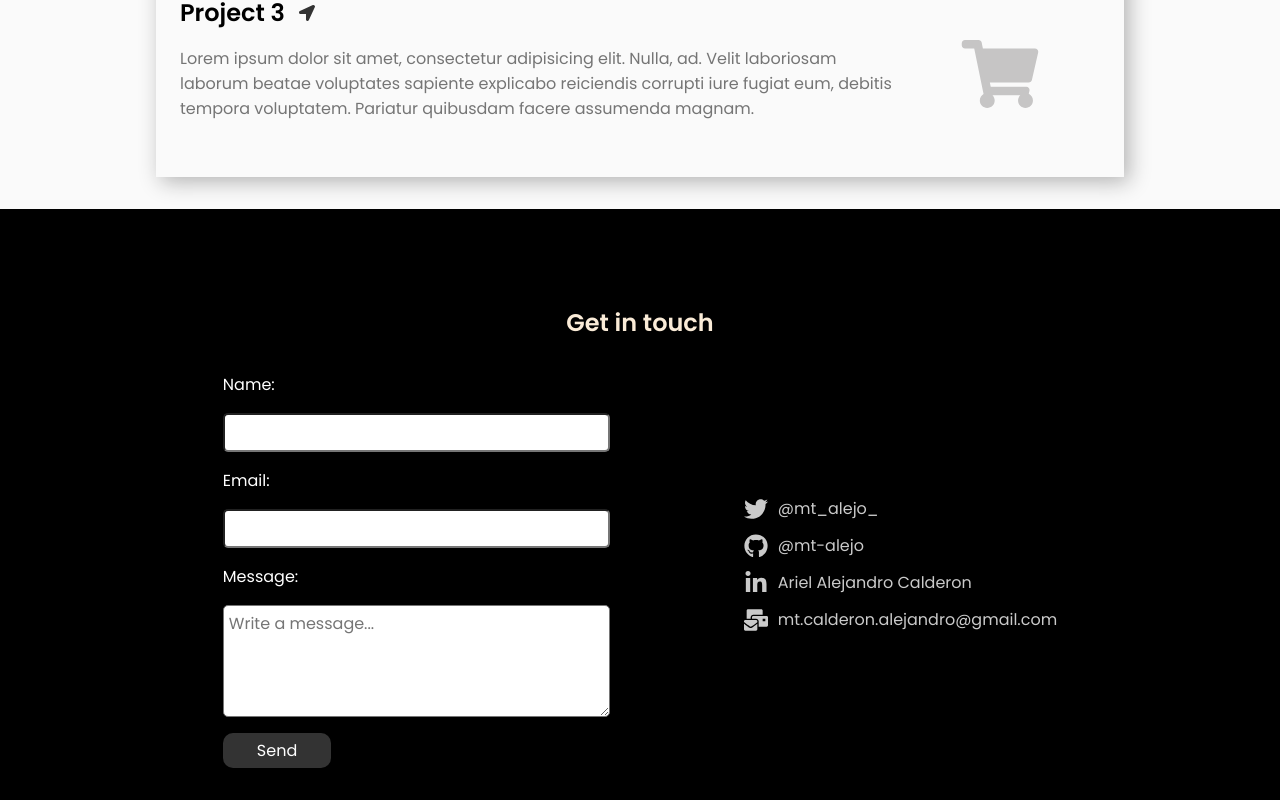
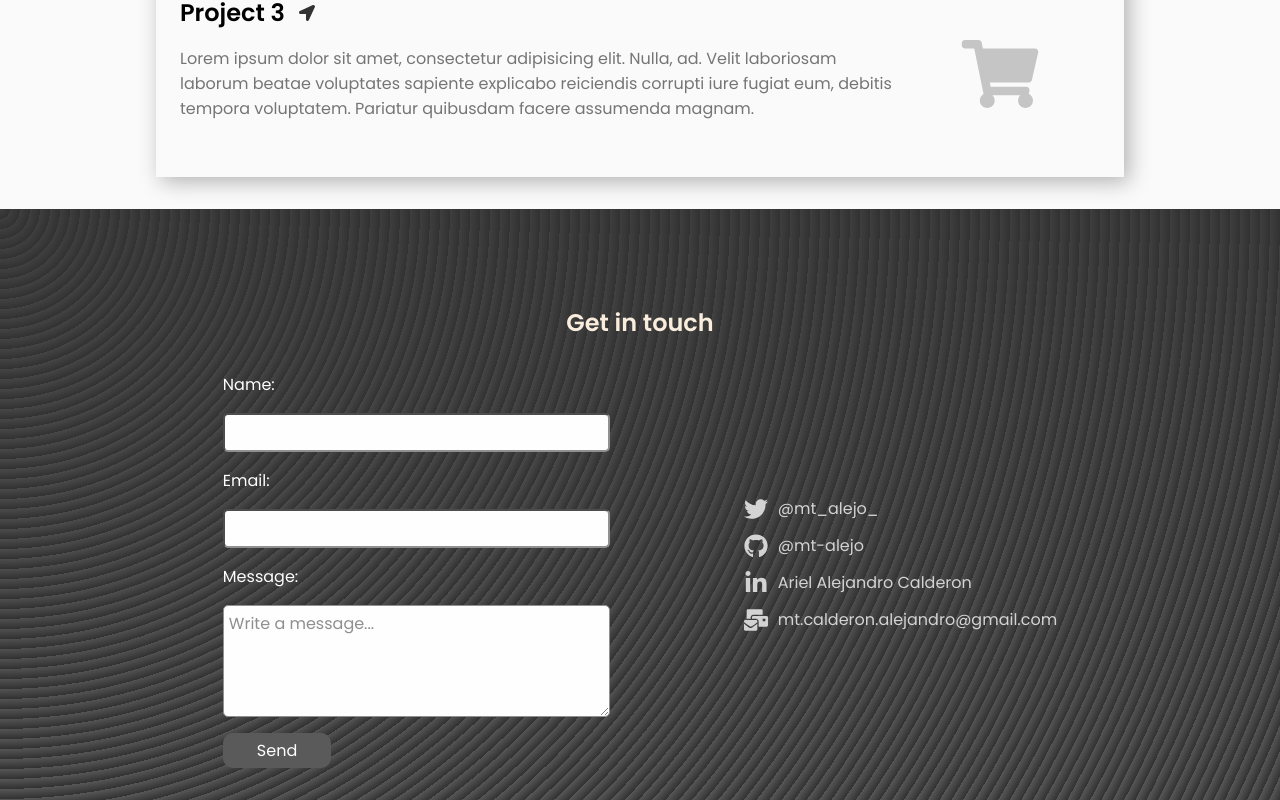
Before and after one commit to lobato-code/portfolio_v2, a React (Create React App) app: page / in a window 1280 px wide. Shown: the part 2890-3690 px from the top of the page. Built offline with nearby package versions, Linux system fonts and the light colour scheme.

Commit message:
Contacts background

```diff
--- a/src/components/contact/contact.css
+++ b/src/components/contact/contact.css
@@ -1,6 +1,17 @@
 .contact {
-  background-color: black;
   color: white;
+  background-color: #e5e5f7;
+  opacity: 0.8;
+  background-color: #000000;
+  /* opacity: 0.8; */
+  background-color: #000000;
+  opacity: 0.8;
+  background-image: repeating-radial-gradient(
+      circle at 0 0,
+      transparent 0,
+      #000000 10px
+    ),
+    repeating-linear-gradient(#2f2f2f55, #2f2f2f);
 }
 
 .contact__container {
```
